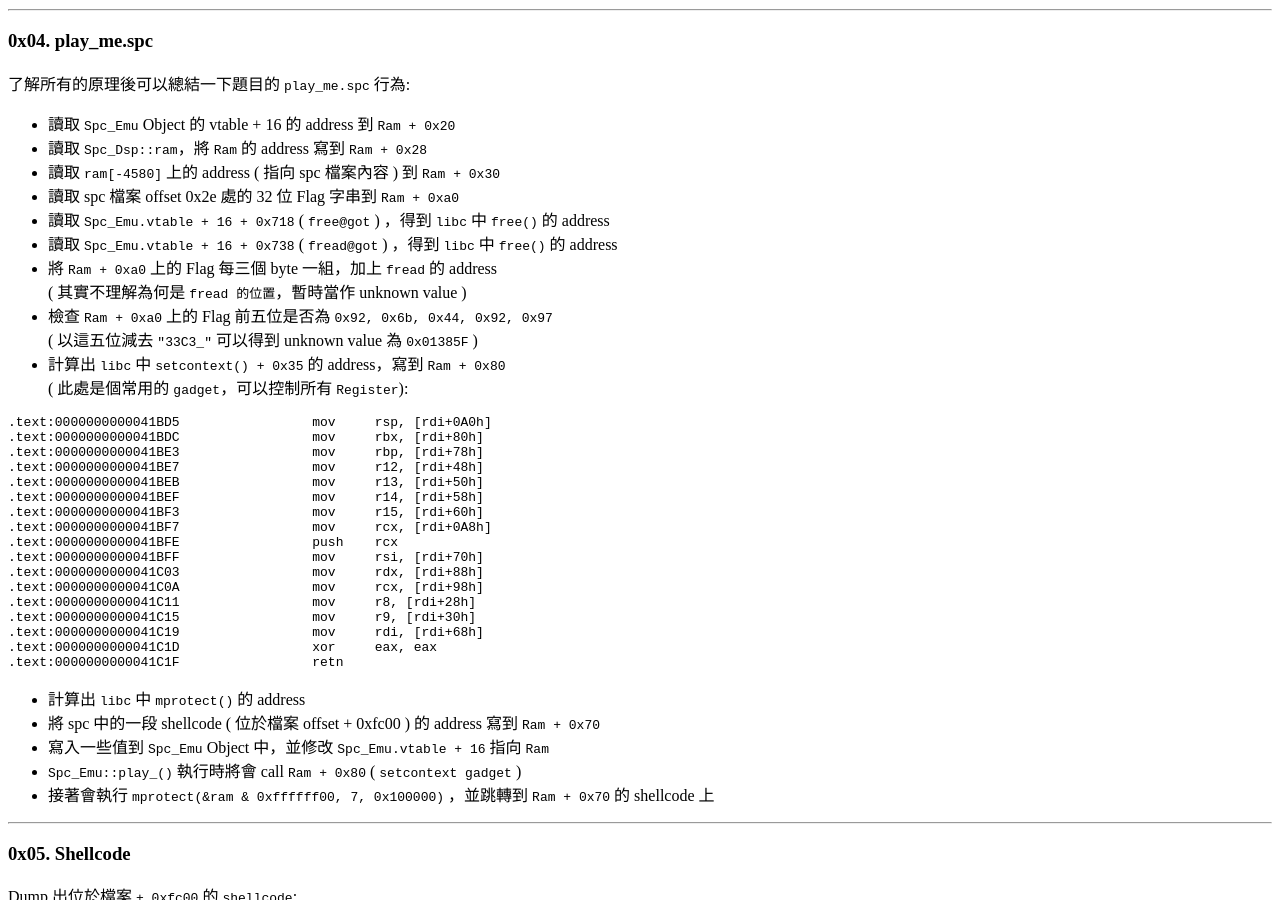
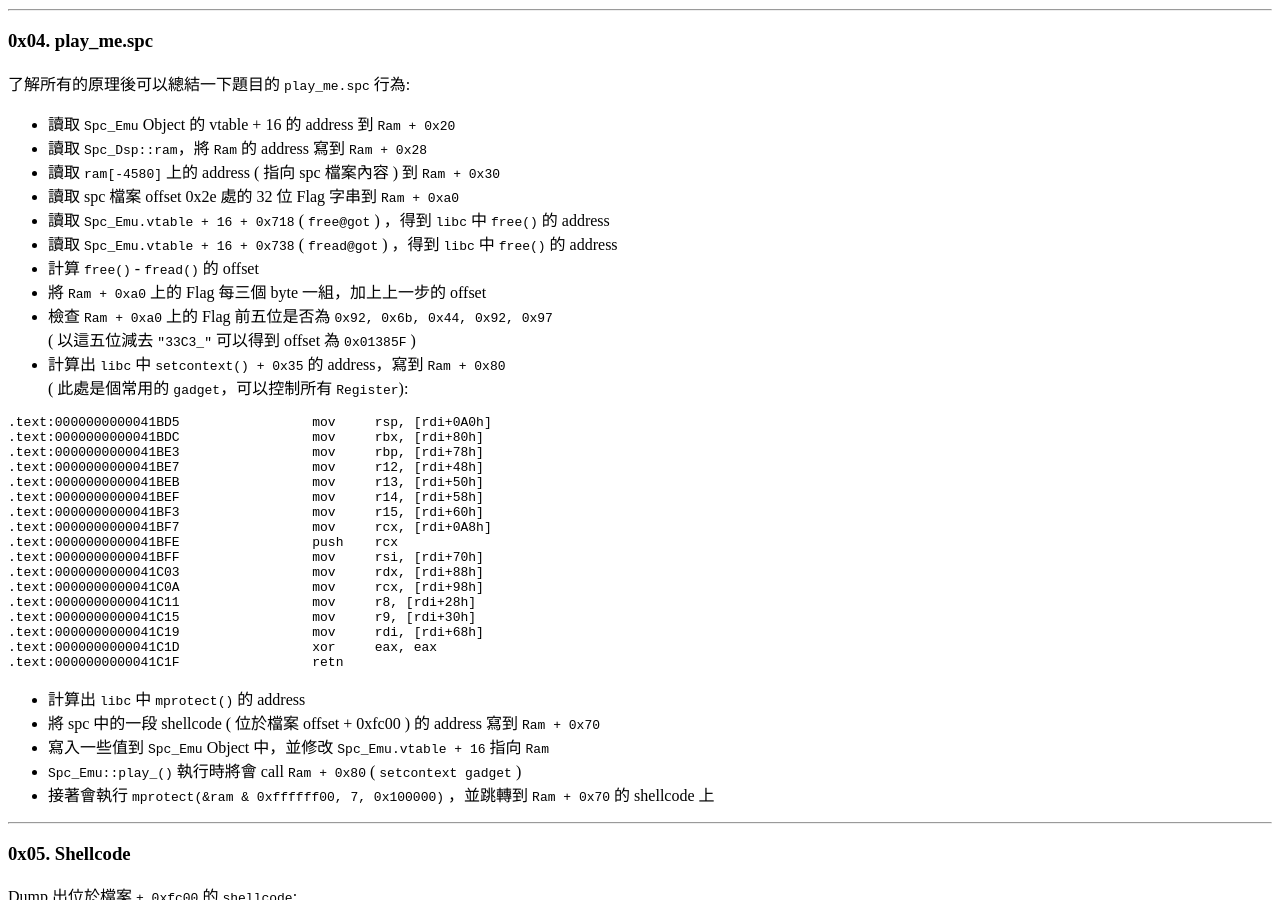
Before and after one commit to L4ys/l4ys.github.io, a Jekyll site: the page built from _posts/2016-12-30-33c3-ctf-mario.md, in a window 1280 px wide and 900 px high, scrolled down 4690 px. Built offline with Jekyll 4.4.1, drawn with Linux system fonts in a browser that asks for light colours; comment, search, counter and statistics services are not loaded.

Commit message:
[EDIT] 2016-12-30-33c3-ctf-mario.md

```diff
--- a/_posts/2016-12-30-33c3-ctf-mario.md
+++ b/_posts/2016-12-30-33c3-ctf-mario.md
@@ -255,10 +255,10 @@ case 0x9E: // DIV YA,X
 - 讀取 spc 檔案 offset 0x2e 處的 32 位 Flag 字串到 `Ram + 0xa0`
 - 讀取 `Spc_Emu.vtable + 16 + 0x718` ( `free@got` ) ，得到 `libc` 中 `free()` 的 address
 - 讀取 `Spc_Emu.vtable + 16 + 0x738` ( `fread@got` ) ，得到 `libc` 中 `free()` 的 address
-- 將 `Ram + 0xa0` 上的 Flag 每三個 byte 一組，加上 `fread` 的 address
-  ( 其實不理解為何是 `fread 的位置`，暫時當作 unknown value )
+- 計算 `free()` - `fread()` 的 offset
+- 將 `Ram + 0xa0` 上的 Flag 每三個 byte 一組，加上上一步的 offset
 - 檢查 `Ram + 0xa0` 上的 Flag 前五位是否為 `0x92, 0x6b, 0x44, 0x92, 0x97`
-  ( 以這五位減去 `"33C3_"` 可以得到 unknown value 為 `0x01385F` )
+  ( 以這五位減去 `"33C3_"` 可以得到 offset 為 `0x01385F` )
 - 計算出 `libc` 中 `setcontext() + 0x35` 的 address，寫到 `Ram + 0x80`
   ( 此處是個常用的 `gadget`，可以控制所有 `Register`):
 
```
